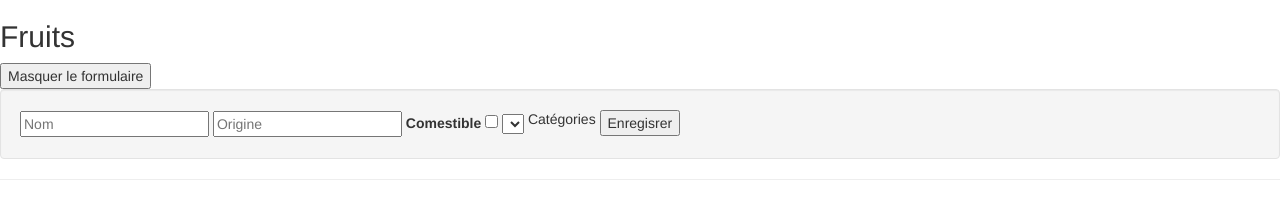
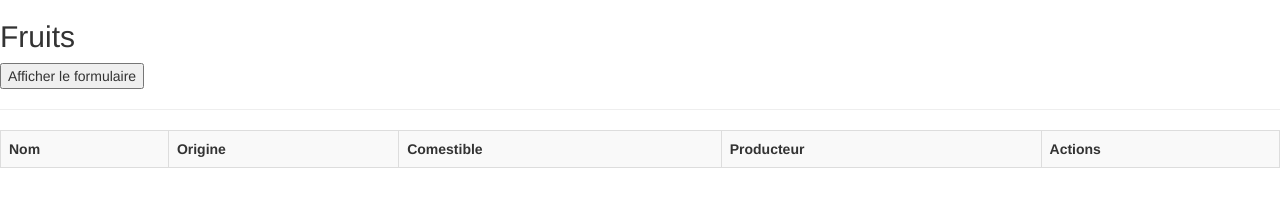
Before and after one commit to cdufour/poec-agefos-php, a Symfony app: template intro_symfony/app/Resources/views/fruit/index.html.twig in a window 1280 px wide. Shown: the part 42-242 px from the top of the page. Run offline with Twig, Linux system fonts and the light colour scheme; the template is opened without the code that fills it, so the values that code supplies are empty; some libraries are stand-ins or nearby versions.

Commit message:
Symfony jour 7 fin journée

```diff
--- a/intro_symfony/app/Resources/views/fruit/index.html.twig
+++ b/intro_symfony/app/Resources/views/fruit/index.html.twig
@@ -4,8 +4,8 @@
 
   <h2>Fruits</h2>
 
-  <button type="button">Masquer le formulaire</button>
-  <form class="form-inline well" method="post">
+  <button id="btnHideForm" type="button">Afficher le formulaire</button>
+  <form style="display:none" class="form-inline well" method="post">
     <div class="form-group">
       <input type="text" name="name" placeholder="Nom">
     </div>
--- a/intro_symfony/web/js/script.js
+++ b/intro_symfony/web/js/script.js
@@ -1 +1,23 @@
 if ($) console.log('jQuery est dispo');
+
+$(document).ready(function () {
+  // dom chargé
+
+  // mise en cache (stockage dans une variable) du retour de la
+  // function $(cible)
+  var btnHideForm = $('#btnHideForm');
+  var isFormVisible = true;
+
+  btnHideForm.click(function() {
+    // next() renvoie l'élément suivant dans le dom (form)
+    // alternative: donner un id à la balise form
+    $(this).next('form').toggle();
+    isFormVisible = !isFormVisible;
+    (isFormVisible)
+      ? $(this).html('Masquer le formulaire')
+      : $(this).html('Afficher le formulaire');
+  });
+
+
+
+});
```
Also changed, not shown: intro_symfony/src/AppBundle/Controller/FruitController.php (+12 -0 lines).
